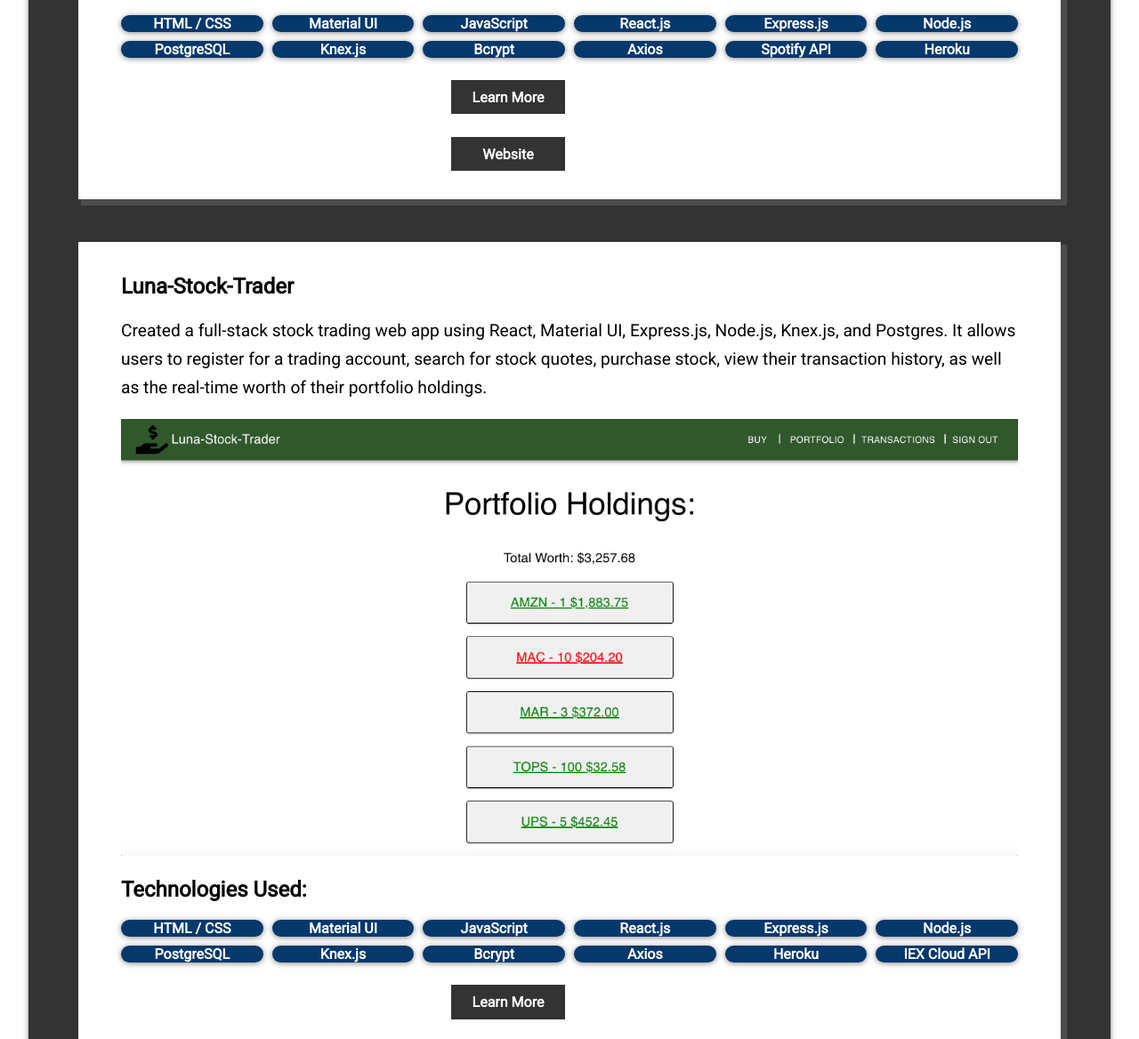
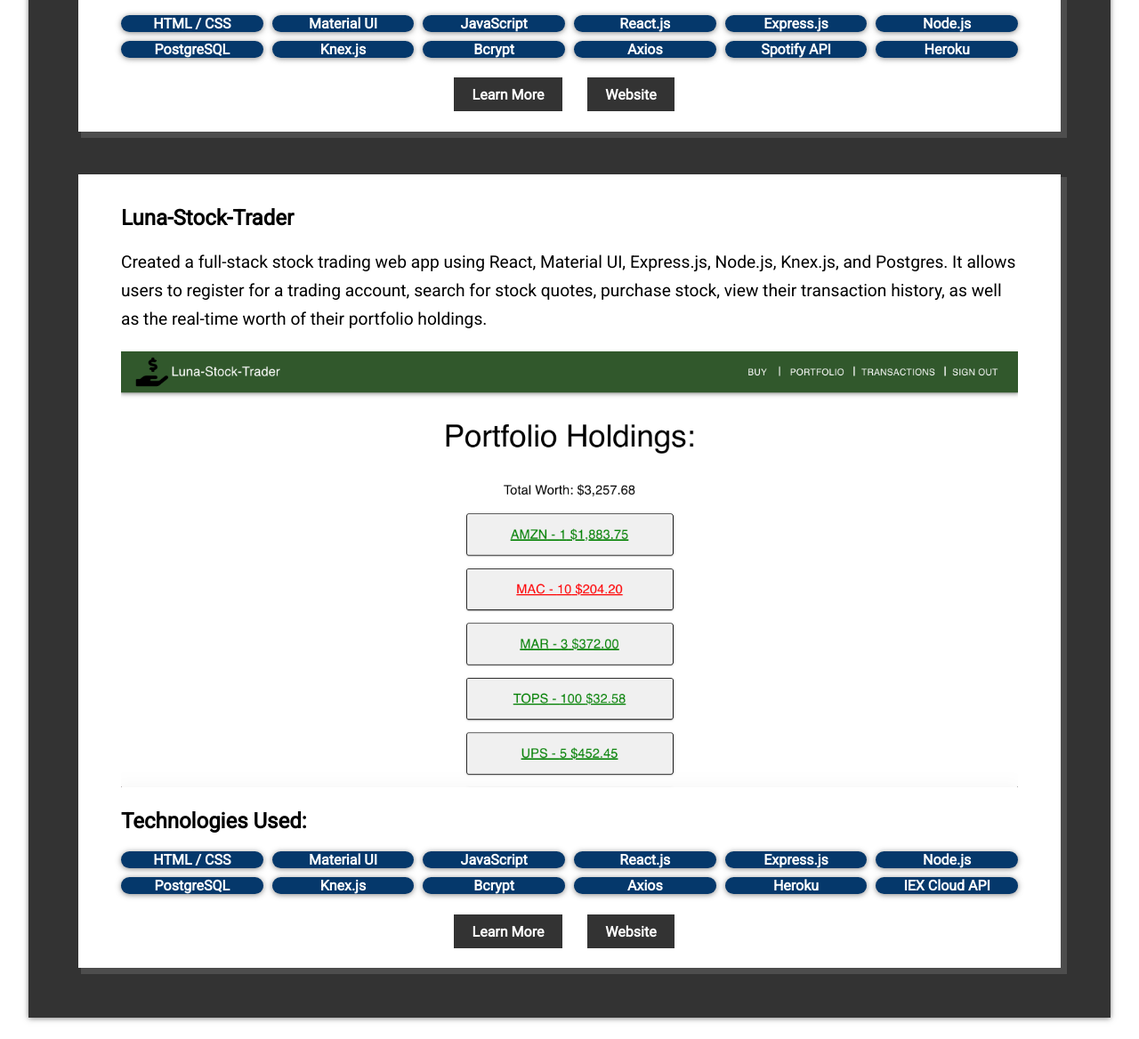
Before and after one commit to elunaj/Personal-Website, a plain HTML site: page index.html in a window 1280 px wide. Shown: the part 2558-3726 px from the top of the page at 89% size. Drawn offline with Linux system fonts and the light colour scheme.

Commit message:
fixed styling

```diff
--- a/index.html
+++ b/index.html
@@ -147,13 +147,14 @@
 							</div>
 					</div>
 
-
 				<div class="inline">
+					<div>
 						<a href="https://github.com/elunaj/samplfi" target="_blank"class="btn">Learn More</a>
 					</div>
 
-				<div class="inline">
+					<div>
 						<a href="https://samplfi.herokuapp.com" target="_blank"class="btn">Website</a>
+					</div>
 				</div>
 		</div>
 
@@ -186,13 +187,14 @@
 							</div>
 					</div>
 
-
 				<div class="inline">
+					<div>
 						<a href="https://github.com/elunaj/stock-portfolio" target="_blank"class="btn">Learn More</a>
 					</div>
 
-				<div class="inline">
+					<div>
 						<a href="https://luna-stock-trader.herokuapp.com/" target="_blank"class="btn">Website</a>
+					</div>
 				</div>
 		</div>
 
--- a/style.css
+++ b/style.css
@@ -244,7 +244,7 @@ img:hover {
 }
 
 .projects .inline {
-	margin-top: 1.6em;
+	margin-top: 2.0em;
 	display: inline-grid;
 	grid-gap: 10px;
 	text-align: center;
```
Lines whose indentation alone changed are shown as unchanged.
